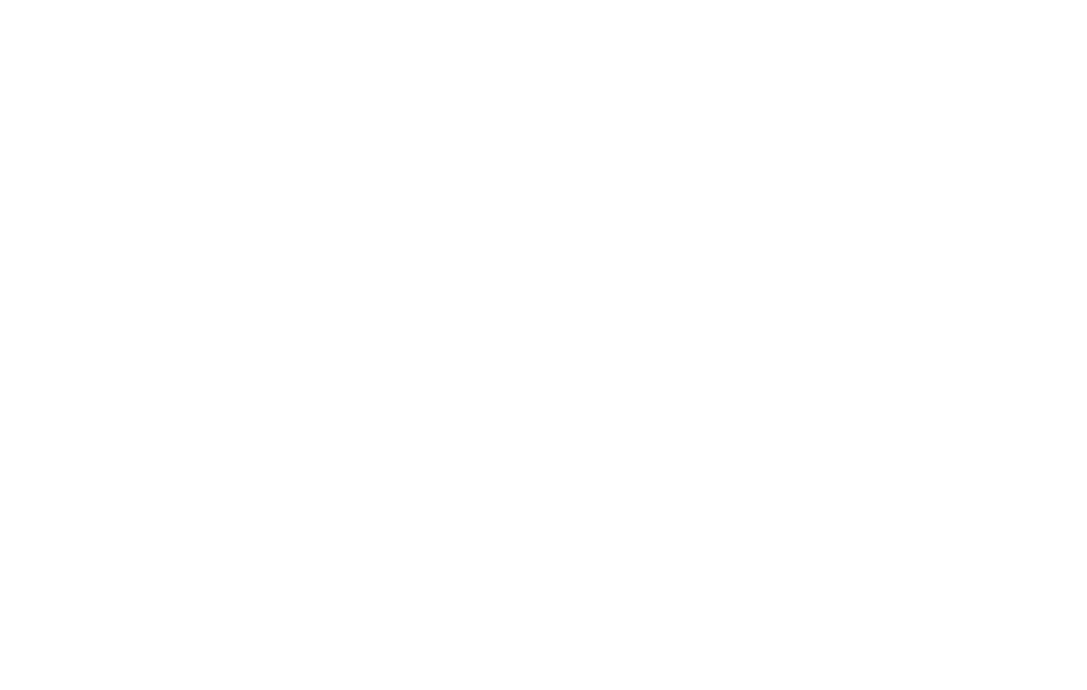
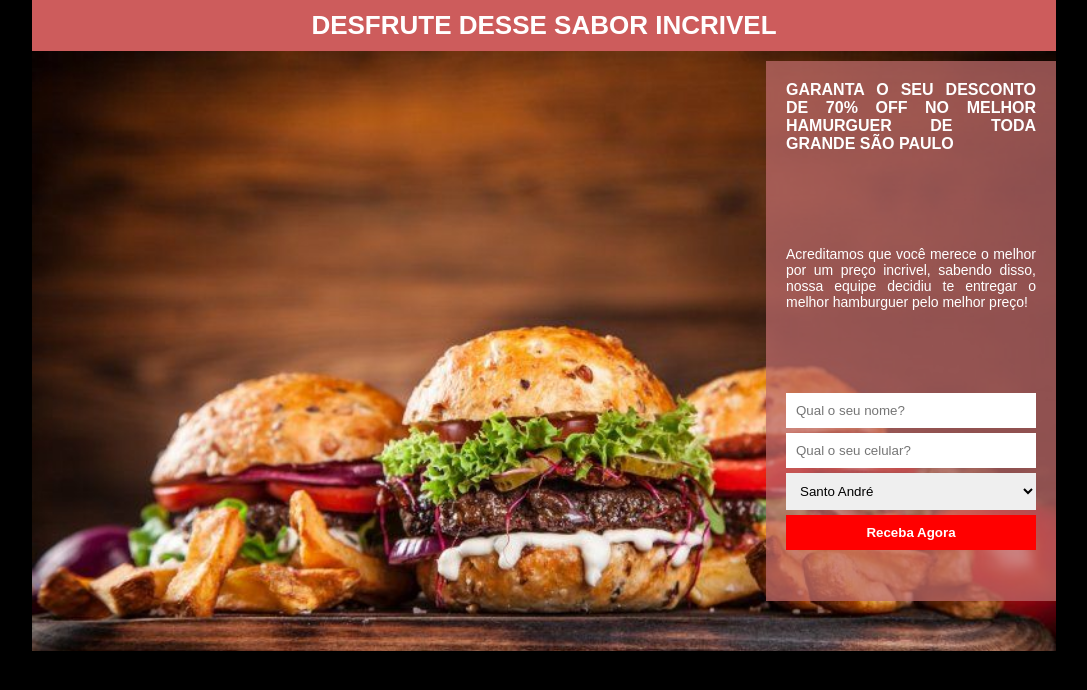
Before and after one commit to ghcsilvaa/landing_page1, a plain HTML site: page index.html in a window 1280 px wide. Shown: the whole page, without its empty margins (96-1183 px from the left). Drawn offline with Linux system fonts and the light colour scheme.

Commit message:
Almost finished

```diff
--- a/CSS/style.css
+++ b/CSS/style.css
@@ -0,0 +1,83 @@
+*{
+        margin: 0;
+        padding: 0;
+    }
+
+body{
+        font-family: Arial, Helvetica, sans-serif;
+        background-color: black;
+}
+
+.container{
+        margin: auto;
+        max-width: 1024px;
+}
+header{
+        background-color: indianred;
+        text-align: center;
+        color: white;
+        padding: 10px;
+}
+
+.title{
+        font-size: 26px;
+}
+
+section{
+        color: white;
+        background-image: url('../images/hamburguer.jpg');
+        background-size: cover;
+        overflow: hidden;
+        background-repeat: no-repeat;
+
+}
+
+.formContainer{
+
+        width: 250px;
+        height: 500px;
+        max-width: 250px;
+        max-height: 500px;
+        margin-bottom: 50px;
+        background-color: #bd6b6bbb;
+        padding: 20px;
+        float: right;
+        margin-top: 10px;
+
+}
+
+h2{
+    font-size: 16px;
+}
+
+p{
+    font-size: 14px;
+    position: relative;
+    top: 15%;
+    transform: translateY(0%);
+}
+
+h2, p{
+
+    text-align: justify;
+
+}
+
+input, select{
+
+        width: 100%;
+        box-sizing: border-box;
+        padding: 10px;
+        border: none;
+        margin-bottom: 5px;
+        position: relative;
+        bottom: -140px;
+}
+
+input[type="submit"]
+{
+    color: white;
+    background-color: red;
+    font-weight: bold;
+    margin-bottom: 20px;
+}
--- a/index.html
+++ b/index.html
@@ -1,22 +1,64 @@
 <!DOCTYPE html>
 
 <html>
-<header>
+<head>
+    <title>
+        Receba seu Desconto - Daddy's Burguer
+    </title>
+<!-- meta charset function is to make the browser understand some caracters and print them on title -->
+<meta charset="utf-8">
 
-    <title>
-
-        First Landing Page
-
-    </title>
-
-<meta charset="utf-8">
 <meta name="viewport" content="width=device-width, initial-scale=1.0">
 
-
-</header>
+<link rel="icon" href="images/ico.png" type="image/png">
+<link rel="stylesheet" href="CSS/style.css" type="text/css">
+</head>
 
 <body>
 
+    <div class="container">
+
+         <header>
+             <h1 class="title"> DESFRUTE DESSE SABOR INCRIVEL</h1>
+         </header>
+
+ <!-- The form is only used to capture information from user -->
+
+         <section>
+
+            <div class="formContainer">
+
+                <h2>
+                    GARANTA O SEU DESCONTO DE 70% OFF NO MELHOR HAMURGUER DE TODA GRANDE SÃO PAULO
+                </h2>
+                <br>
+                <p>
+                    Acreditamos que você merece o melhor por um preço incrivel,
+                    sabendo disso, nossa equipe decidiu te entregar o melhor hamburguer
+                     pelo melhor preço!
+                </p>
+                <br>
+                <form>
+                    <input id="name" name="name" type="text" placeholder="Qual o seu nome?">
+                    <input id="tel" name="tel" type="tel" placeholder="Qual o seu celular?">
+
+                    <select name="city">
+                        <option value="sa">Santo André</option>
+                        <option value="maua">Mauá</option>
+                        <option value="rp">Ribeirão Pires</option>
+                        <option value="rgs">Rio Grande da Serra</option>
+                        <option value="sbc">São Bernardo do Campo</option>
+                        <option value="other">Outro</option>
+                    </select>
+
+                    <input type="submit" value="Receba Agora">
+                </form>
+
+            </div>
+
+         </section>
+
+    </div>
 </body>
 
 </html>
```
Also changed, not shown: images/falando.png (added), images/hamburguer.jpg (added), images/ico.png (added).
